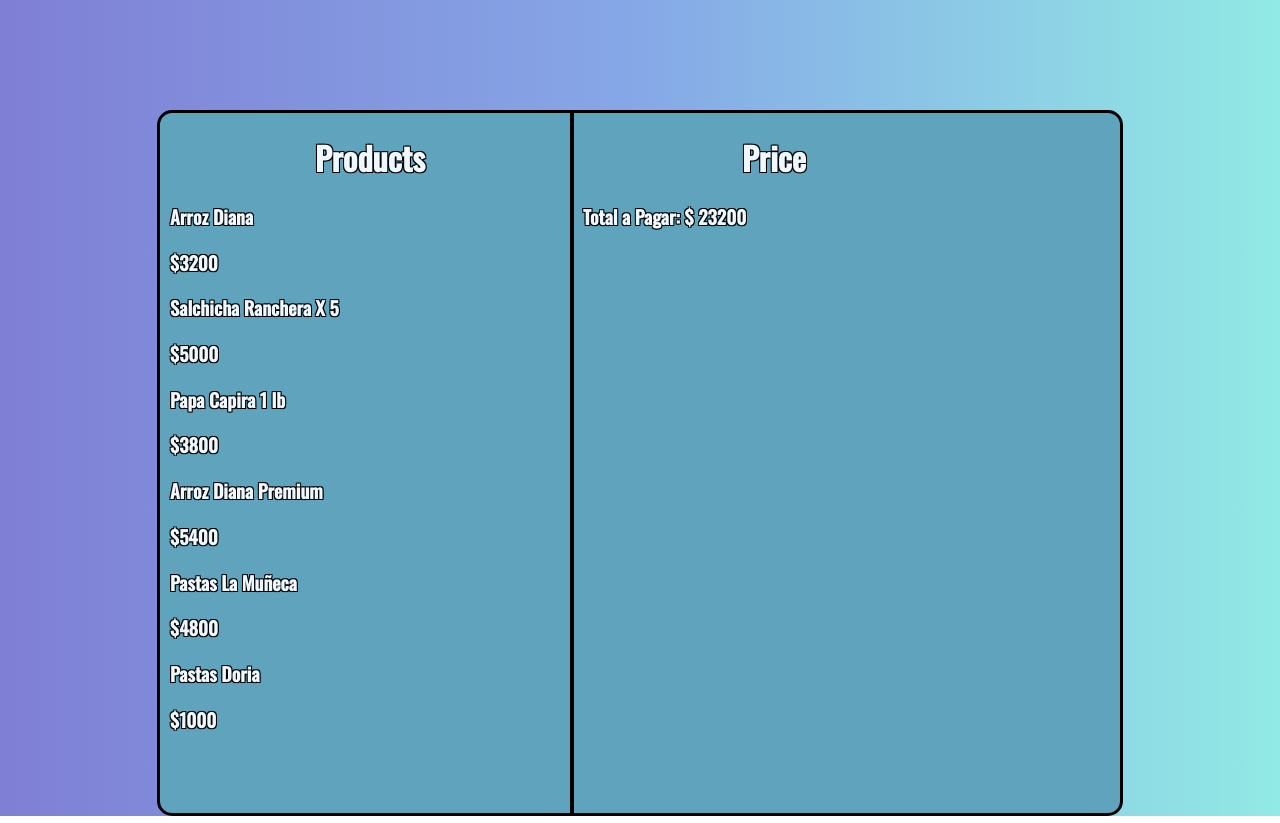
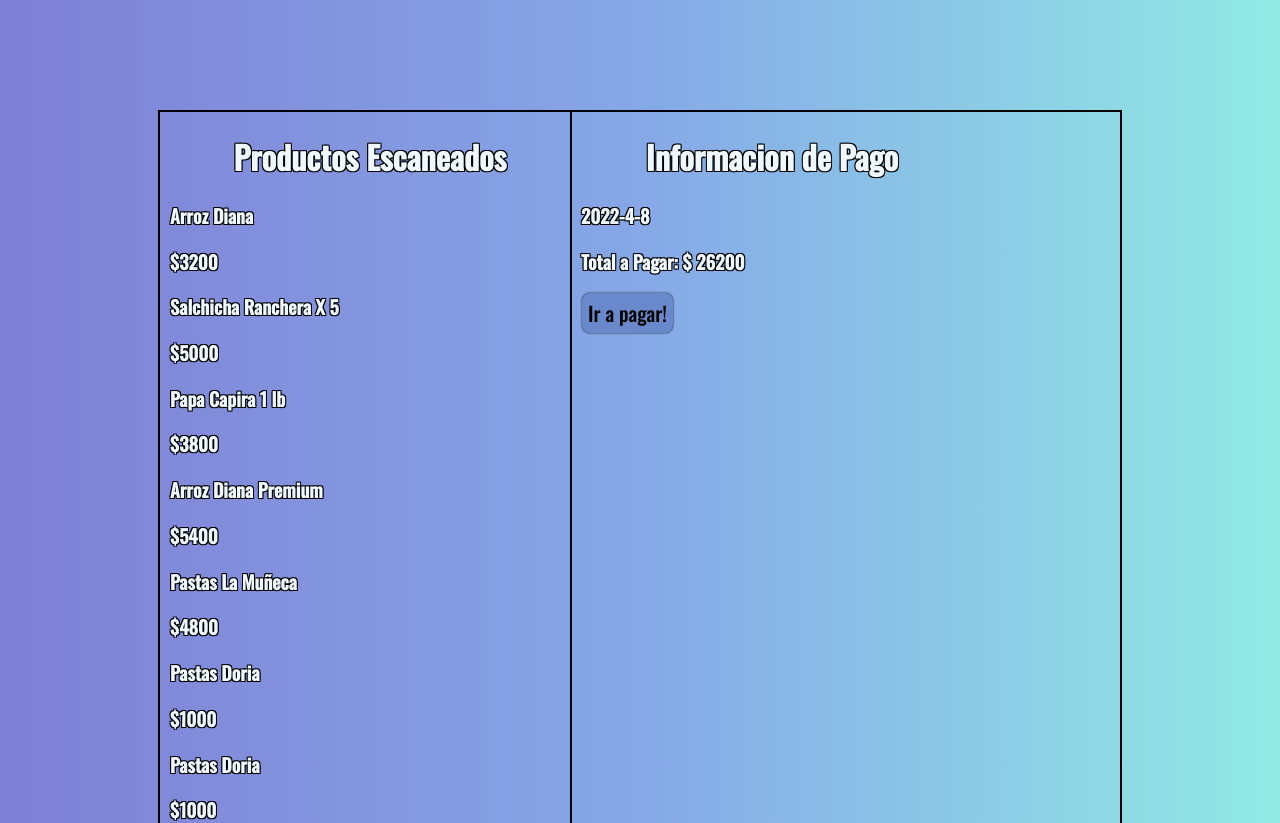
Before and after one commit to FelipeArredond/flashbuy, a React (Create React App) app: page /scan in a window 1280 px wide. Shown: the top 823 px of the page. Built offline with nearby package versions, Linux system fonts and the light colour scheme.

Commit message:
Prduct path component updated with dynamic size

```diff
--- a/src/components/ProductScanComponent.js
+++ b/src/components/ProductScanComponent.js
@@ -3,8 +3,6 @@
 
 
 const ProductScanComponent = ({products}) => {
-
-
 
     const productsMap = products.map((product) => {
         return (
@@ -12,8 +10,6 @@
                 price={product.price} />
         );
     });
-
-
 
     var price = 0;
 
@@ -24,17 +20,23 @@
     });
 
     const [payValue, setPayValue] = useState(price);
+    var today = new Date(),
+    date = today.getFullYear() + '-' + (today.getMonth() + 1) + '-' + today.getDate();
+    const [currentDateTime, setCurrentDateTime] = useState(date)
 
     return(
         <div className="products_scanned">
             <div className="products_path">
-                <h1>Products</h1>
+                <h1>Productos Escaneados</h1>
                 {productsMap}
             </div>
             <div className="products_info_path">
-                <h1>Price</h1>
+                <h1>Informacion de Pago</h1>
+                <h3 className='total_to_pay'>
+                    {currentDateTime}</h3>
                 <h3 className='total_to_pay'>
                     Total a Pagar: $ {payValue}</h3>
+                <button className="pay_button">Ir a pagar!</button>
             </div>
         </div>
     );
--- a/src/index.css
+++ b/src/index.css
@@ -8,8 +8,7 @@
   background: #7F7FD5;  /* fallback for old browsers */
   background: -webkit-linear-gradient(to left, #91EAE4, #86A8E7, #7F7FD5);  /* Chrome 10-25, Safari 5.1-6 */
   background: linear-gradient(to left, #91EAE4, #86A8E7, #7F7FD5); /* W3C, IE 10+/ Edge, Firefox 16+, Chrome 26+, Opera 12+, Safari 7+ */
-
-
+  padding: 0;
 }
 
 code {
@@ -18,8 +17,6 @@
 }
 
 .mainpage{
-  margin-top: 0px;
-  width: 100%;
   display: flex;
   justify-content: center;
 }
@@ -27,7 +24,7 @@
 /*LOG IN COMPONENT CSS*/
 
 .mainContainerLog{
-  margin-top: 300px;
+  margin-top: 10%;
 }
 
 .container_log_component{
@@ -111,17 +108,17 @@
 /*PRODUCTS SCAN COMPONENT*/
 
 .products_scanned{
-  background-color: #60a3bc;
-  border-style: solid;
-  border-radius: 15px;
-  height: 700px;
+  height: 100%;
   width: 75%;
   margin-top: 110px;
+  margin-bottom: 110px;
+  border: 2px solid black;
   display: flex;
 }
 
 .products_path{
   width: 400px;
+  height: 100%;
   margin-left: 10px;
   border-right: 2px solid black;
 }
@@ -137,7 +134,7 @@
 }
 
 .products_info_path{
-  border-left: 2px solid black;
+  height: 100%;
   width: 400px;
   margin-right: 10px;
 }
@@ -185,4 +182,21 @@
                         -1px -1px 0 #000;
 }
 
+.pay_button{
+  margin-left: 10px;
+  font-family: 'Oswald', sans-serif;
+  box-shadow: 0 0 2px black;
+  height: 40px;
+  border: 0;
+  background-color: #6a89cc;
+  color: black;
+  font-size: 20px;
+  border-radius: 8px;
+}
+.pay_button:hover{
+  background-color: #82ccdd;
+  color: black;
+  border: 0;
+}
+
 /*END PRODUCTS LIST*/
--- a/src/shared/products.js
+++ b/src/shared/products.js
@@ -34,5 +34,23 @@
         name: "Pastas Doria",
         price: 1000,
         stock: 50
+    },
+    {
+        id: 5,
+        name: "Pastas Doria",
+        price: 1000,
+        stock: 50
+    },
+    {
+        id: 5,
+        name: "Pastas Doria",
+        price: 1000,
+        stock: 50
+    },
+    {
+        id: 5,
+        name: "Pastas Doria",
+        price: 1000,
+        stock: 50
     }
 ]
```
